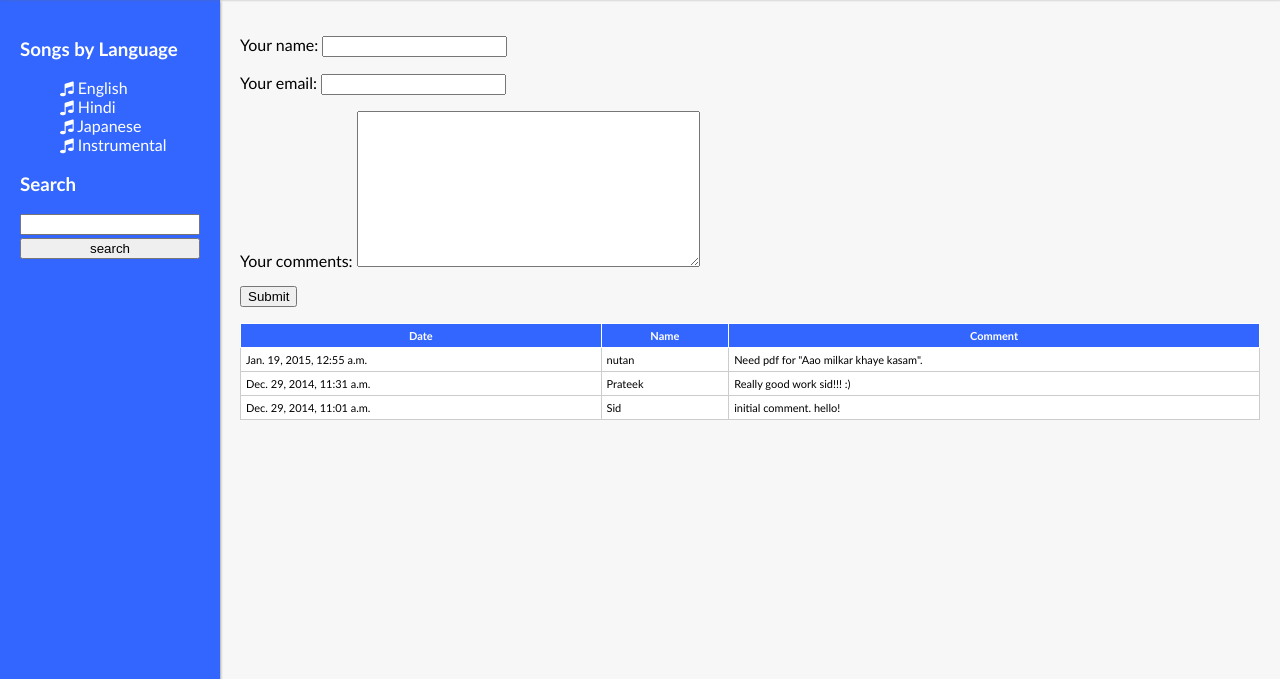
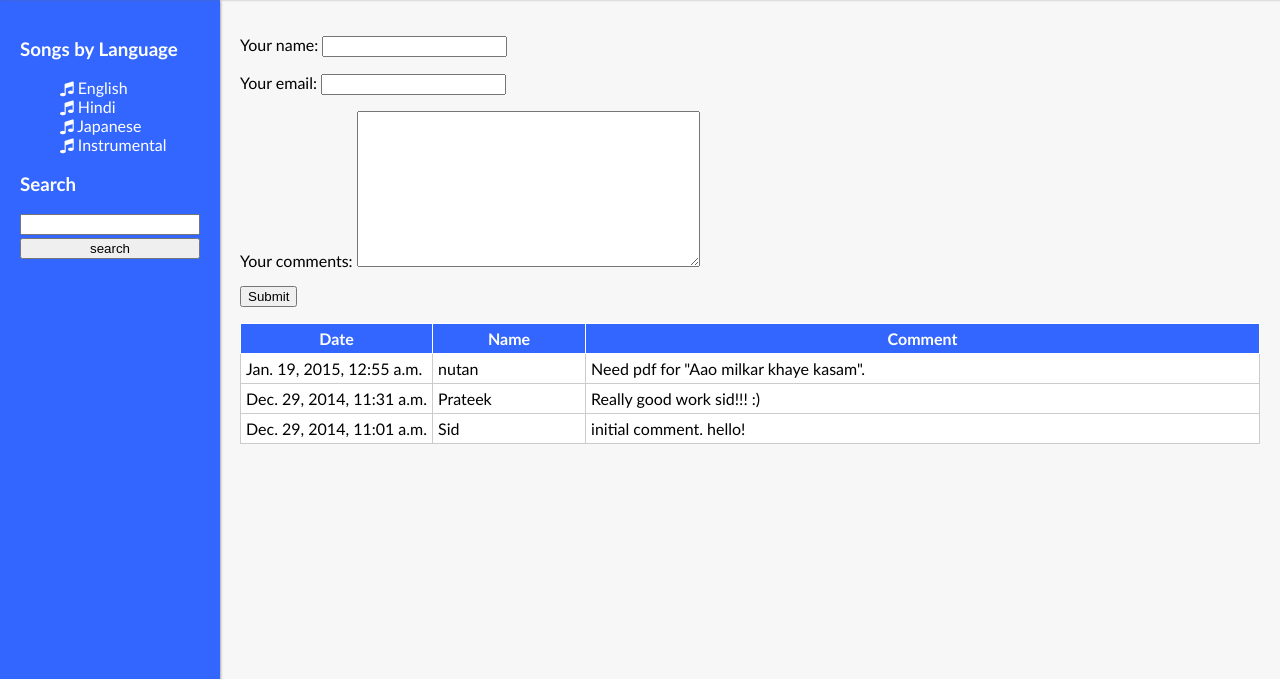
Before and after one commit to sidmanu/WorldOfSoka, a Django app: page /feedback/ in a window 1280 px wide. Shown: the part 121-800 px from the top of the page. Run offline with Django 3.2, Linux system fonts and the light colour scheme; data comes from the database, SQL or seed files in the repository; both versions use the stored data as it was after the commit; some libraries are stand-ins or nearby versions.

Commit message:
updated style

```diff
--- a/static/style.css
+++ b/static/style.css
@@ -147,7 +147,6 @@ body {
 }
 
 .comments_table {
-	font-size: 11px;
 	padding: 5px;
 	width:100%;
 	background-color:white;
--- a/templates/feedback/index.html
+++ b/templates/feedback/index.html
@@ -14,7 +14,7 @@
 
 <table class='comments_table'>
 <tr>
-	<th> Date </th>
+	<th style="width:50px;"> Date </th>
 	<th> Name </th>
 	<th> Comment </th>
 </tr>
```
Also changed, not shown: db.sqlite3.
